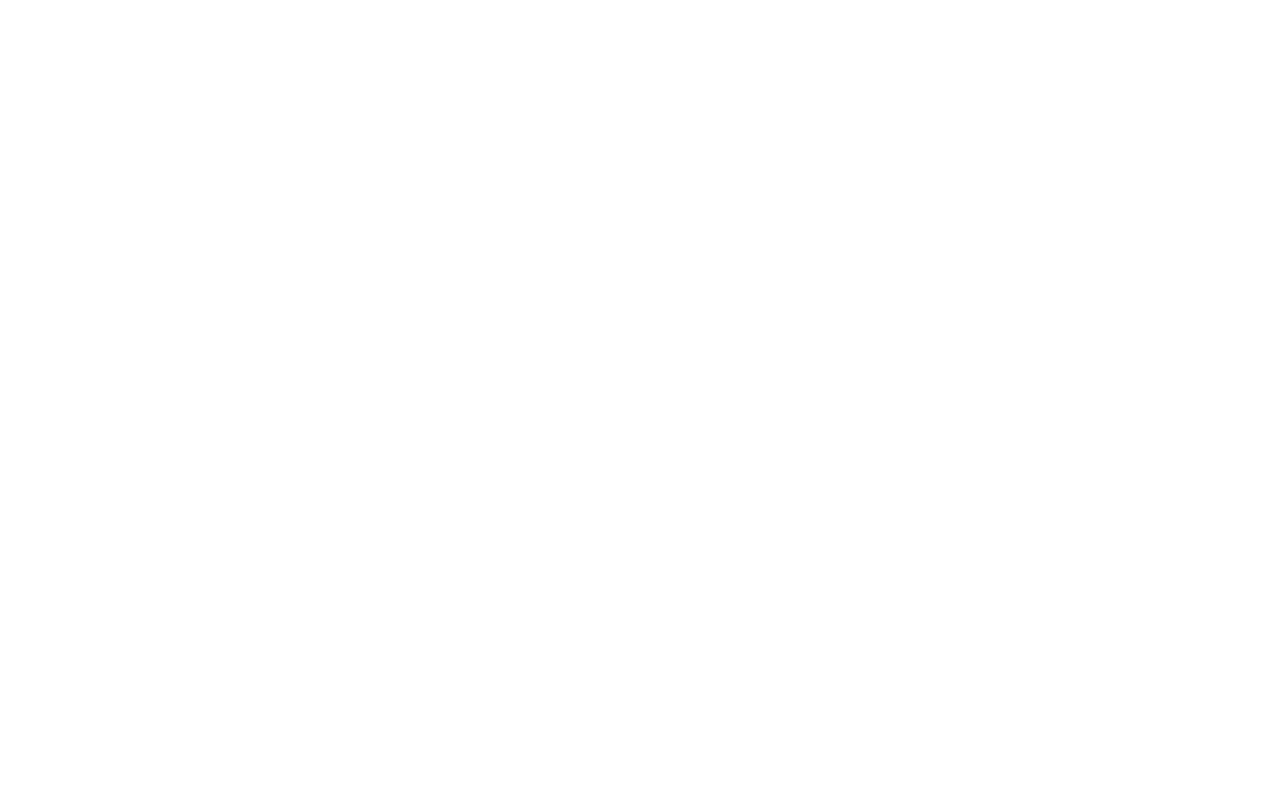
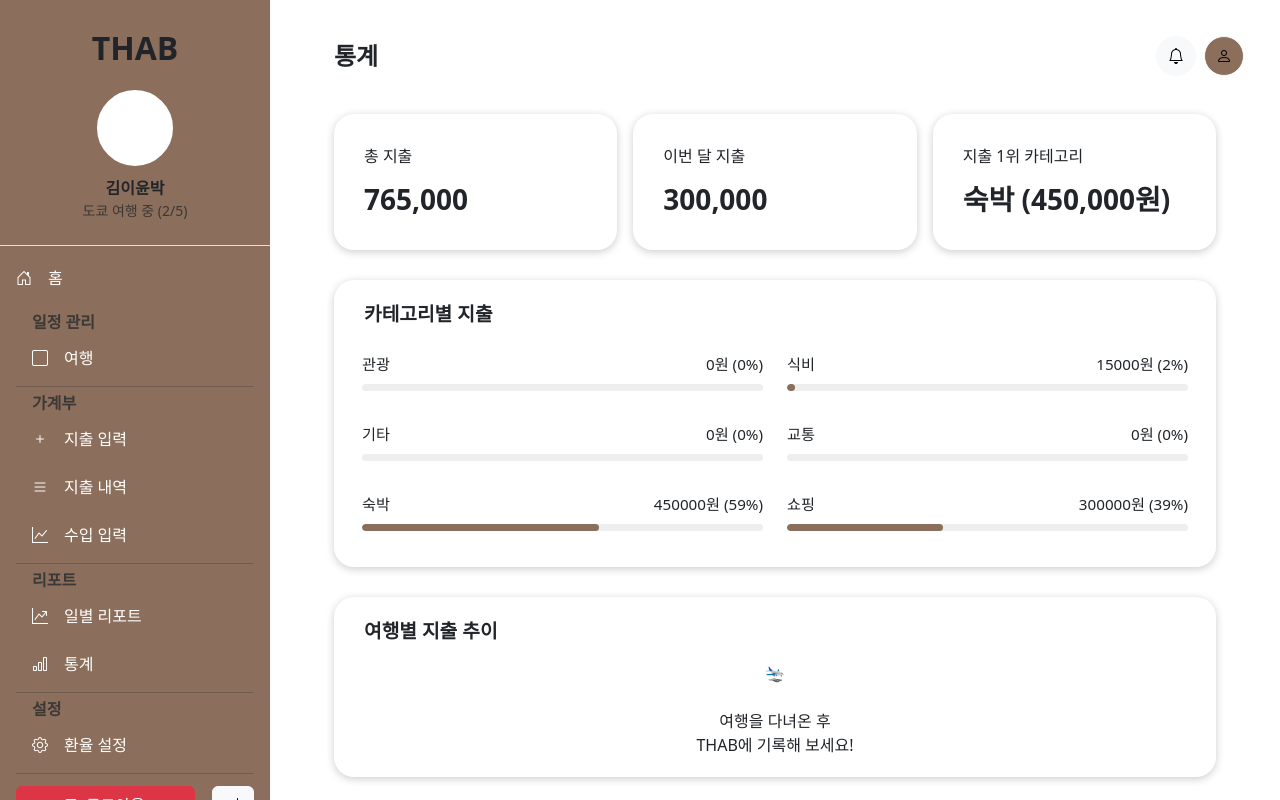
Before and after one commit to gimogibumo/thab, a Vue app: page /stats in a window 1280 px wide. Before the commit this address had no page. Built offline with nearby package versions, Linux system fonts and the light colour scheme; a web font is replaced by a local one.

Commit message:
Design StatsView UI

```diff
--- a/src/router/index.js
+++ b/src/router/index.js
@@ -5,6 +5,7 @@
 import InputExpenseView from '@/views/InputExpenseView.vue'
 import ListExpenseView from '@/views/ListExpenseView.vue'
 import InputBudgetView from '@/views/InputBudgetView.vue'
+import StatsView from '@/views/StatsView.vue'
 
 const routes = [
   {
@@ -17,7 +18,8 @@
       { path: 'travel/:id', component: TravelManageView }, // 여행 관리 상세탭으로 컴포넌트 수정
       { path: 'expense_input', component: InputExpenseView },
       { path: 'expense_list', component: ListExpenseView },
-      { path: 'budget_input', component: InputBudgetView },
+      { path: 'budget_input', component: InputBudgetView }, // 예산 모으기
+      { path: 'stats', component: StatsView }, // 통계
     ],
   },
 ]
--- a/src/views/InputBudgetView.vue
+++ b/src/views/InputBudgetView.vue
@@ -285,7 +285,7 @@
   display: flex;
   justify-content: center;
   align-items: center;
-  z-index: 1000;
+  z-index: 2200;
 }
 
 .modal-container {
--- /dev/null
+++ b/src/views/StatsView.vue
@@ -0,0 +1,261 @@
+<script setup>
+import { computed } from 'vue'
+
+const expenses = [
+  { expenseId: 1, category: '숙박', description: '도쿄 숙박비', date: '2024-02-15', amount: 450000 },
+  { expenseId: 2, category: '식비', description: '라멘', date: '2024-02-15', amount: 15000 },
+  { expenseId: 3, category: '쇼핑', description: '에어팟', date: '2025-04-15', amount: 300000 },
+]
+
+// 카테고리 리스트
+const categoryNames = ['관광', '식비', '기타', '교통', '숙박', '쇼핑']
+
+// 카테고리별 amount 계산
+const categories = computed(() => {
+  const result = categoryNames.map(name => ({ name, amount: 0, percent: 0 }))
+
+  // 각 지출 데이터를 카테고리에 더함
+  expenses.forEach(item => {
+    const category = result.find(c => c.name === item.category)
+    if (category) {
+      category.amount += item.amount
+    }
+  })
+
+  const total = result.reduce((sum, item) => sum + item.amount, 0)
+
+  result.forEach(item => {
+    item.percent = total > 0 ? Math.round((item.amount / total) * 100) : 0
+  })
+
+  return result
+})
+
+// 총 지출
+const totalExpense = computed(() =>
+  expenses.reduce((sum, item) => sum + item.amount, 0)
+)
+
+// 이번 달 지출
+const monthExpense = computed(() => {
+  const now = new Date()
+  return expenses
+    .filter(item => {
+      const date = new Date(item.date)
+      return (
+        date.getFullYear() === now.getFullYear() &&
+        date.getMonth() === now.getMonth()
+      )
+    })
+    .reduce((sum, item) => sum + item.amount, 0)
+})
+
+// 지출 1위 카테고리
+const topCategory = computed(() => {
+  const maxItem = [...categories.value].sort((a, b) => b.amount - a.amount)[0]
+  return maxItem?.amount > 0 ? `${maxItem.name} (${maxItem.amount.toLocaleString()}원)` : '-'
+})
+
+</script>
+
+<template>
+  <div class="content">
+    <div class="page-title">통계</div>
+    <div class="top">
+      <div class="total-expense">
+        <div class="total-title">총 지출</div>
+        <div class="total-content">{{totalExpense.toLocaleString()}}</div>
+      </div>
+      <div class="month-expense">
+        <div class="total-title">이번 달 지출</div>
+        <div class="total-content">{{monthExpense.toLocaleString()}}</div>
+      </div>
+      <div class="top-expense">
+        <div class="total-title">지출 1위 카테고리</div>
+        <div class="total-content">{{topCategory.toLocaleString()}}</div>
+      </div>
+    </div>
+    <div class="middle">
+      <div class="category-title">카테고리별 지출</div>
+      <div class="category-grid">
+        <div
+          v-for="(item, index) in categories"
+          :key="index"
+          class="category-box">
+          <div class="category-header">
+            <div>{{ item.name }}</div>
+            <div>{{ item.amount }}원 ({{ item.percent }}%)</div>
+          </div>
+          <div class="progress-bar">
+            <div
+              class="progress"
+              :style="{ width: item.percent + '%' }"
+            ></div>
+          </div>
+        </div>
+      </div>
+    </div>
+    <div class="bottom">
+      <div class="travel-stats">
+        <div class="travel-title">여행별 지출 추이</div>
+        <div class="graph">
+          <div class="non-graph">🛬<br><br>여행을 다녀온 후<br>THAB에 기록해 보세요!</div>
+        </div>
+      </div>
+    </div>
+    <!--          <div class="progress"-->
+    <!--               :style="{ width: Math.floor((goal.saved / goal.target) * 100) + '%' }"></div>-->
+  </div>
+</template>
+
+<style scoped>
+.content {
+  padding: 3% 5%;
+}
+
+.page-title {
+  font-size: 24px;
+  font-weight: bold;
+  margin-bottom: 40px;
+}
+
+.top {
+  display: flex;
+  justify-content: space-between;
+  flex-wrap: wrap;
+  gap: 1rem;
+  margin-bottom: 12px;
+}
+
+.total-expense, .top-expense, .month-expense {
+  flex: 1 1 30%;
+  background: #fff;
+  border-radius: 20px;
+  box-shadow: 0 2px 8px rgba(0, 0, 0, 0.2);
+  padding: 30px;
+  transition: all 0.3s ease;
+  min-width: 280px;
+}
+
+.total-title {
+  margin-bottom: 10px;
+  font-size: 1rem;
+}
+
+.total-content {
+  font-weight: bold;
+  font-size: 28px;
+}
+
+.middle {
+  margin: 30px 0;
+  background: #fff;
+  border-radius: 20px;
+  box-shadow: 0 2px 8px rgba(0, 0, 0, 0.2);
+  padding: 20px;
+  transition: all 0.3s ease;
+}
+
+.category-title, .travel-title {
+  font-weight: bold;
+  margin-bottom: 1rem;
+  font-size: 1.2rem;
+  margin-left: 10px;
+}
+
+.category-grid {
+  display: flex;
+  flex-wrap: wrap;
+  gap: 0.5rem;
+}
+
+.category-box {
+  flex: 1 1 calc(50% - 0.5rem); /* 2열 구성 */
+  border-radius: 8px;
+  padding: 0.5rem;
+}
+
+.category-header {
+  display: flex;
+  justify-content: space-between;
+  margin-bottom: 0.5rem;
+  font-size: 0.95rem;
+}
+
+.progress-bar {
+  height: 7px;
+  background: #eee;
+  border-radius: 4px;
+  overflow: hidden;
+  margin: 8px 0;
+}
+
+.progress {
+  background-color: #8B6F5C;
+  height: 100%;
+}
+
+.bottom {
+  margin-top: 30px;
+  background: #fff;
+  border-radius: 20px;
+  box-shadow: 0 2px 8px rgba(0, 0, 0, 0.2);
+  padding: 20px;
+  transition: all 0.3s ease;
+}
+
+.non-graph {
+  text-align: center;
+}
+
+@media (max-width: 1024px) {
+  .content {
+    padding: 30px 15px;
+  }
+
+  .category-box {
+    flex: 1 1 100%; /* 한 줄에 하나씩 */
+  }
+
+  .total-content {
+    font-size: 24px;
+  }
+
+  .total-title, .category-header {
+    font-size: 0.95rem;
+  }
+
+  .bottom {
+    width: 100%;
+  }
+}
+
+@media (max-width: 600px) {
+  .page-title {
+    font-size: 20px;
+  }
+
+  .total-title {
+    font-size: 0.9rem;
+  }
+
+  .total-content {
+    font-size: 22px;
+  }
+
+  .category-title, .travel-title {
+    font-size: 1rem;
+  }
+
+  .non-graph {
+    margin: 10%;
+    font-size: 0.95rem;
+  }
+
+  .category-header {
+    font-size: 0.9rem;
+  }
+}
+
+
+</style>
```
